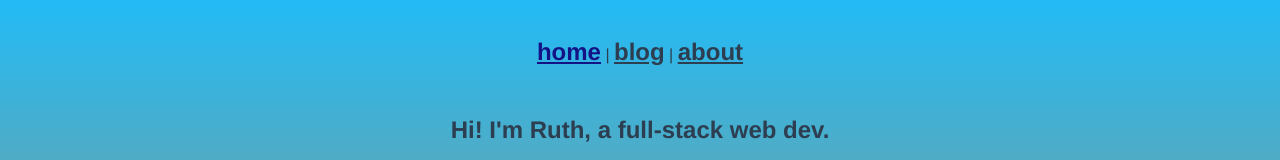
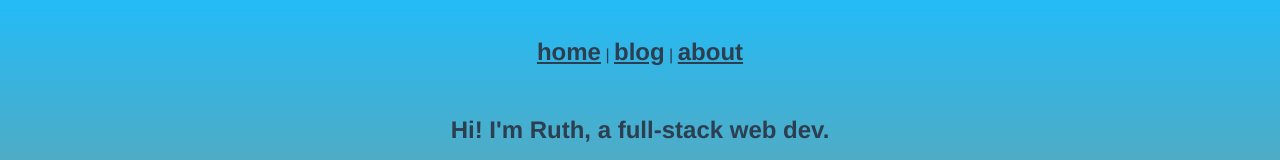
Before and after one commit to ruthrootz/portfolio, a Vue app: page / in a window 1280 px wide. Shown: the top 160 px of the page. Built offline with nearby package versions, Linux system fonts and the light colour scheme.

Commit message:
fixed link color

```diff
--- a/src/App.vue
+++ b/src/App.vue
@@ -37,7 +37,7 @@ li {
 }
 
 a {
-    color: #2c3e50;
+    color: #2c3e50 !important;
     font-weight: bold;
     font-size: 1.5rem;
 }
```
